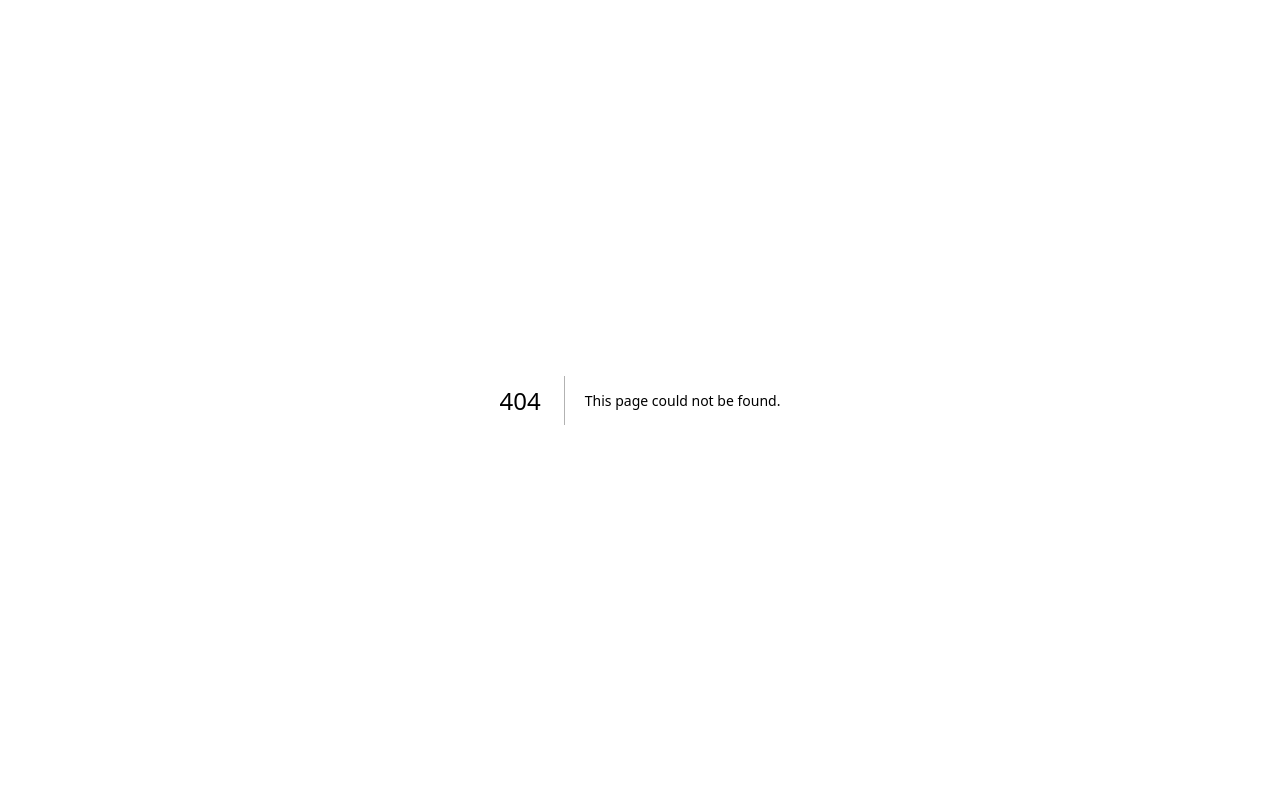
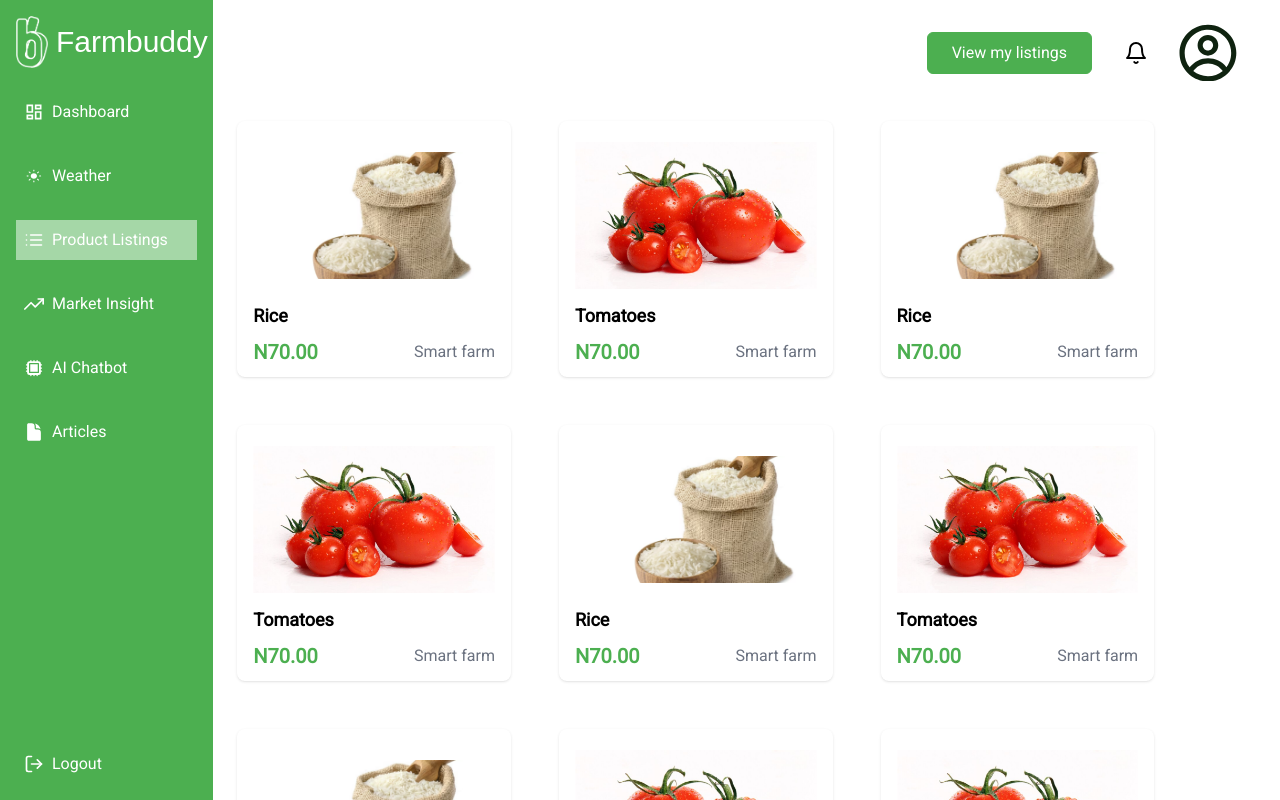
Before and after one commit to BenedictUmeozor/farmbuddy, a Next.js app: page /product-listings in a window 1280 px wide. Before the commit this address had no page. Built offline with nearby package versions, Linux system fonts and the light colour scheme; a web font is replaced by a local one.

Commit message:
product listings page

```diff
--- /dev/null
+++ b/app/(account)/components/HeaderThree.tsx
@@ -0,0 +1,15 @@
+import UserIcon from "@/assets/icons/UserIcon";
+import Link from "next/link";
+import { Bell } from "react-feather";
+
+export default function HeaderThree() {
+  return (
+    <header className="flex items-center gap-6 justify-end">
+      <Link href="/product-lisings/my-listings" className="bg-primary text-white px-6 py-2 rounded-md border border-primary hover:bg-transparent hover:text-primary">View my listings</Link>
+      <div className="flex items-center gap-1">
+        <Bell className="w-10 cursor-pointer" />
+        <UserIcon className="w-24 cursor-pointer" />
+      </div>
+    </header>
+  );
+}
--- /dev/null
+++ b/app/(account)/product-listings/page.tsx
@@ -0,0 +1,96 @@
+import HeaderThree from "../components/HeaderThree";
+import rice from "@/assets/rice.png";
+import tomatoes from "@/assets/tomatoes.png";
+import Listing from "../components/Listing";
+import Image from "next/image";
+
+export default function Page() {
+  return (
+    <section className="p-6 pb-12">
+      <HeaderThree />
+      <div className="grid grid-cols-3 gap-12 mt-10 w-[90%]">
+        <Listing name="Rice" price={70}>
+          <Image
+            src={rice}
+            alt="rice"
+            height={100}
+            width={100}
+            className="w-full"
+          />
+        </Listing>
+        <Listing name="Tomatoes" price={70}>
+          <Image
+            src={tomatoes}
+            alt="rice"
+            height={100}
+            width={100}
+            className="w-full"
+          />
+        </Listing>
+        <Listing name="Rice" price={70}>
+          <Image
+            src={rice}
+            alt="rice"
+            height={100}
+            width={100}
+            className="w-full"
+          />
+        </Listing>
+        <Listing name="Tomatoes" price={70}>
+          <Image
+            src={tomatoes}
+            alt="rice"
+            height={100}
+            width={100}
+            className="w-full"
+          />
+        </Listing>
+        <Listing name="Rice" price={70}>
+          <Image
+            src={rice}
+            alt="rice"
+            height={100}
+            width={100}
+            className="w-full"
+          />
+        </Listing>
+        <Listing name="Tomatoes" price={70}>
+          <Image
+            src={tomatoes}
+            alt="rice"
+            height={100}
+            width={100}
+            className="w-full"
+          />
+        </Listing>
+        <Listing name="Rice" price={70}>
+          <Image
+            src={rice}
+            alt="rice"
+            height={100}
+            width={100}
+            className="w-full"
+          />
+        </Listing>
+        <Listing name="Tomatoes" price={70}>
+          <Image
+            src={tomatoes}
+            alt="rice"
+            height={100}
+            width={100}
+            className="w-full"
+          />
+        </Listing>
+        <Listing name="Tomatoes" price={70}>
+          <Image
+            src={tomatoes}
+            alt="rice"
+            height={100}
+            width={100}
+            className="w-full"
+          />
+        </Listing>
+      </div>
+    </section>
+  );
+}
--- a/app/(account)/weather/page.tsx
+++ b/app/(account)/weather/page.tsx
@@ -4,7 +4,7 @@ import Weather from "./components/Weather";
 
 export default function Page() {
   return (
-    <section className="p-6 pb-12">
+    <section className="p-8 pb-12">
       <HeaderTwo />
       <div className="p-6 border border-gray-200 shadow-gray-500 mt-6 rounded-xl">
         <Time />
```
